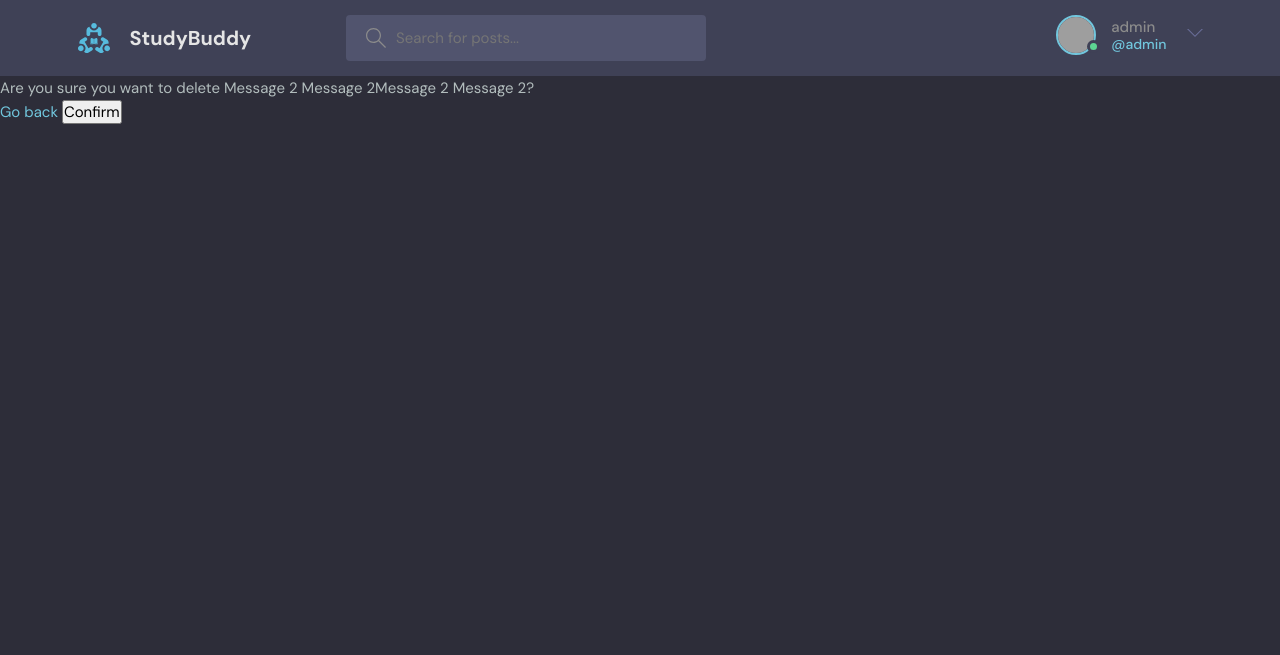
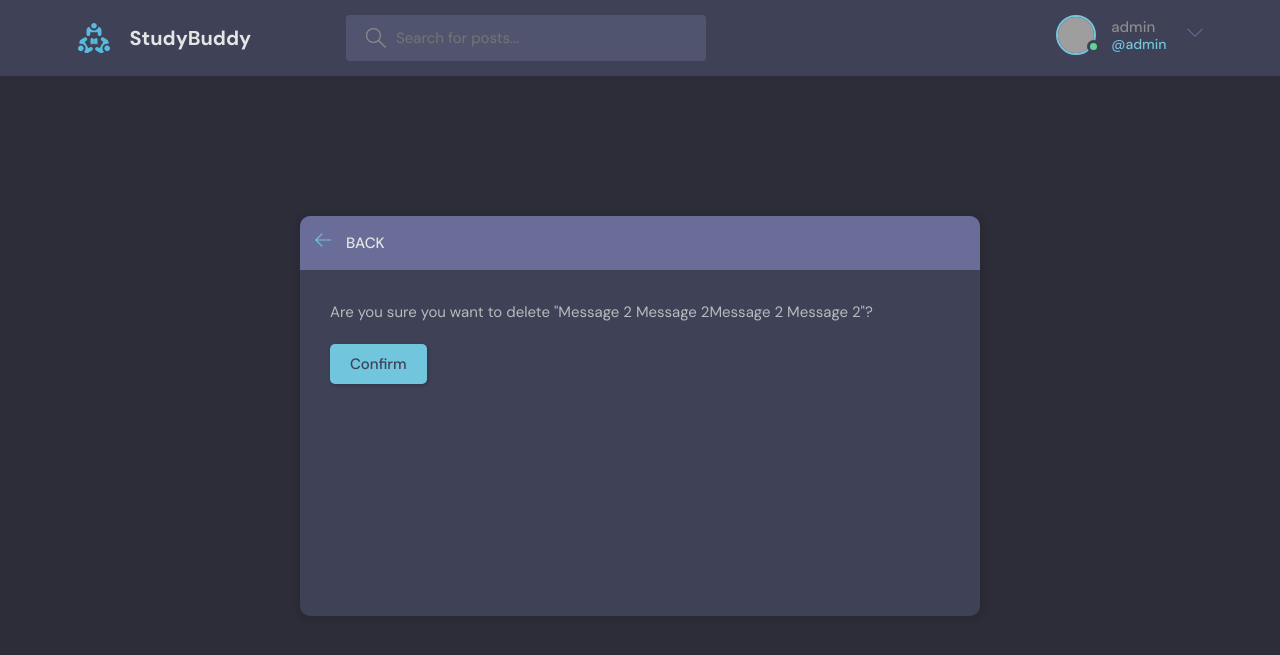
Before and after one commit to eboominathan/django_basics, a Django app: page /delete-message/1/ in a window 1280 px wide. Shown: the top 655 px of the page. Run offline with Django 5.2, Linux system fonts and the light colour scheme; a user stored in the database is signed in; data comes from the database, SQL or seed files in the repository; both versions use the stored data as it was after the commit; grey boxes are pictures that could not be loaded.

Commit message:
delete page theme updated

```diff
--- a/studybud/base/templates/base/delete.html
+++ b/studybud/base/templates/base/delete.html
@@ -2,11 +2,38 @@
 
 {% block content %}
 
-    <form action="" method="POST">
-        {% csrf_token %}
-        <p>Are you sure  you want to delete {{obj}}? </p>
-        <a href="{{request.META.HTTP_REFERER}}">Go back</a>
-        <input type="submit" value="Confirm">
-    </form>
+<main class="delete-item layout">
+    <div class="container">
+        <div class="layout__box">
+            <div class="layout__boxHeader">
+                <div class="layout__boxTitle">
+                    <a href="{{request.META.HTTP_REFERER}}">
+                        <svg version="1.1" xmlns="http://www.w3.org/2000/svg" width="32" height="32"
+                            viewBox="0 0 32 32">
+                            <title>arrow-left</title>
+                            <path
+                                d="M13.723 2.286l-13.723 13.714 13.719 13.714 1.616-1.611-10.96-10.96h27.625v-2.286h-27.625l10.965-10.965-1.616-1.607z">
+                            </path>
+                        </svg>
+                    </a>
+                    <h3>Back</h3>
+                </div>
+            </div>
+            <div class="layout__body">
+                <form class="form" action="" method="POST">
+                    {% csrf_token %}
+                    <div class="form__group">
+                        <p>Are you sure you want to delete "{{obj}}"?</p>
+                    </div>
+
+                    <div class="for__group">
+                        <input class="btn btn--main" type="submit" value="Confirm" />
+                    </div>
+
+                </form>
+            </div>
+        </div>
+    </div>
+</main>
 
 {% endblock  %}
--- a/studybud/base/templates/base/room.html
+++ b/studybud/base/templates/base/room.html
@@ -151,8 +151,9 @@
         </div>
       </div>
       <div class="room__message">
-        <form action="#">
-          <input name="" placeholder="Write your message here..." />
+        <form action="" method="POST">
+          {% csrf_token %}
+          <input name="body" placeholder="Write your message here..." />
         </form>
       </div>
     </div>
```
Also changed, not shown: studybud/base/templates/base/room_form_old.html (deleted, +0 -11 lines), studybud/db.sqlite3.
